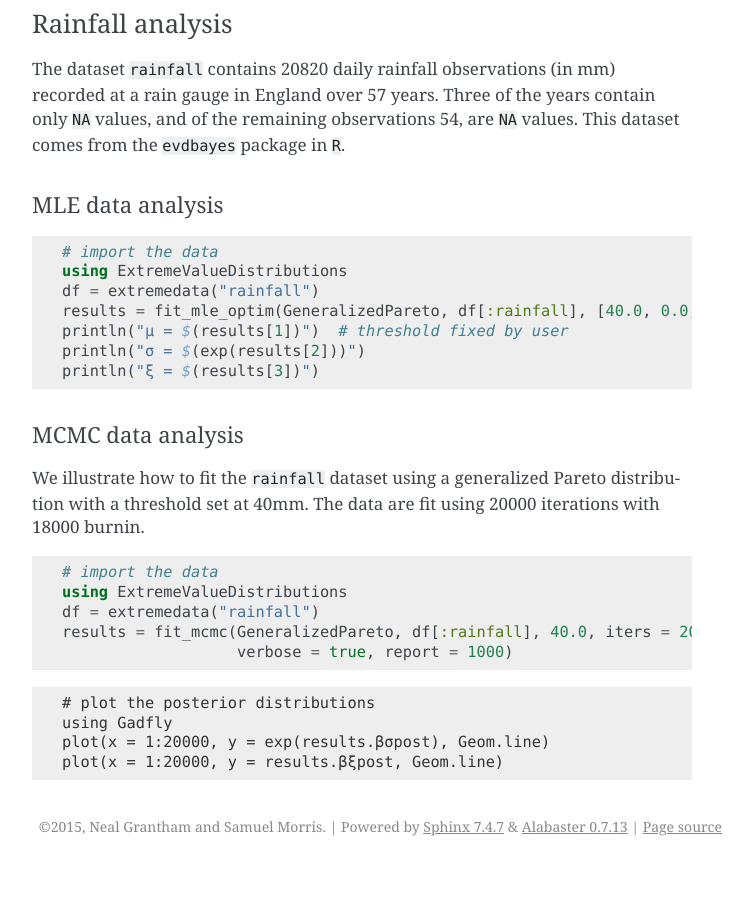
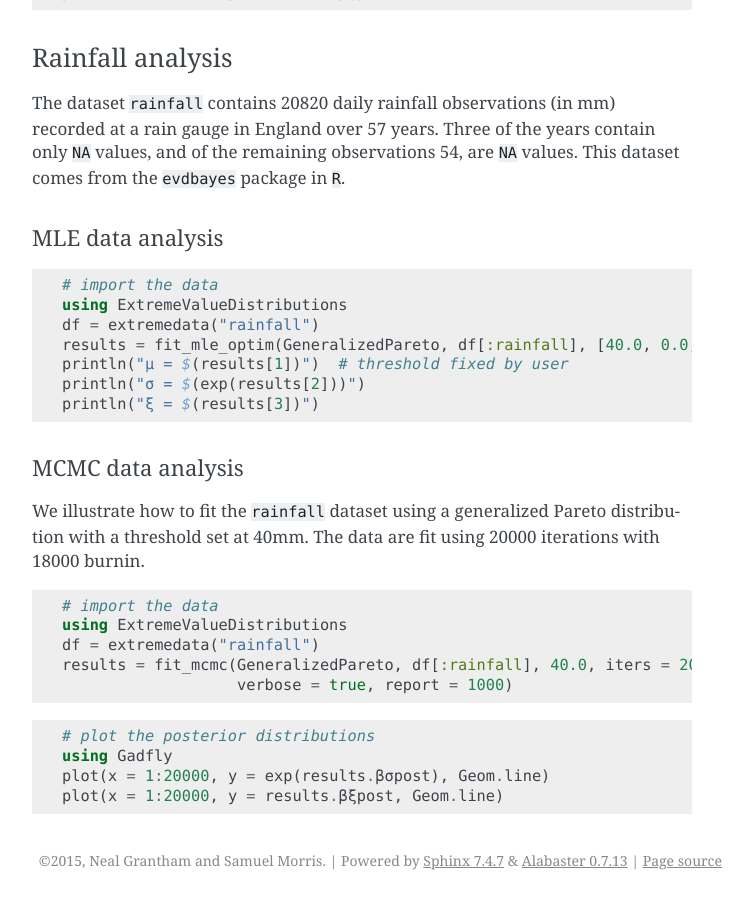
Before and after one commit to sammorris81/ExtremeValueDistributions.jl, a Sphinx documentation site: the page built from docs/source/fit.rst, in a window 1280 px wide and 900 px high, scrolled down 7392 px. Shown: the whole window, without its empty margins (388-1141 px from the left). Built offline with Sphinx 7.4.7, drawn with Linux system fonts in a browser that asks for light colours; formulas are drawn with MathJax 3; before the commit the page ends 8258 px from its top, so only the background shows below that.

Commit message:
minor tweaks to code-blocks
Making the syntax-coloring appear properly

```diff
--- a/docs/source/fit.rst
+++ b/docs/source/fit.rst
@@ -259,12 +259,16 @@
   ξ  = 0.1
   y = reshape([rand(GeneralizedExtremeValue(0.0, σ[i], ξ), 1)[1] for i = 1:n], n, 1)
 
+.. code-block:: julia
+
   # fit the model
   results = fit_mcmc(GeneralizedPareto, y, 0.0,
                      Xσ = X, βσsd = 50.0, βξsd = 1.0,
                      βσseq = false, βξseq = false,
                      iters=10000, burn=8000,
                      verbose=true, report=500)
+
+.. code-block:: julia
 
   # plot the posterior distribution
   using Gadfly
@@ -306,6 +310,8 @@
   results = fit_mcmc(GeneralizedExtremeValue, df[:SeaLevel],
                      iters = 20000, burn = 18000, verbose = true, report = 2000)
 
+.. code-block:: julia
+
   # plot the posterior distributions
   using Gadfly
   plot(x = 1:20000, y = results.βμpost, Geom.line)
@@ -343,7 +349,7 @@
   results = fit_mcmc(GeneralizedPareto, df[:rainfall], 40.0, iters = 20000, burn = 18000,
                      verbose = true, report = 1000)
 
-.. code-block:: jlcon
+.. code-block:: julia
 
   # plot the posterior distributions
   using Gadfly
--- a/docs/source/index.rst
+++ b/docs/source/index.rst
@@ -6,7 +6,7 @@
 **Contents:**
 
 .. toctree::
-   :maxdepth: 2
+   :maxdepth: 3
 
    starting.rst
    distributions.rst
```
